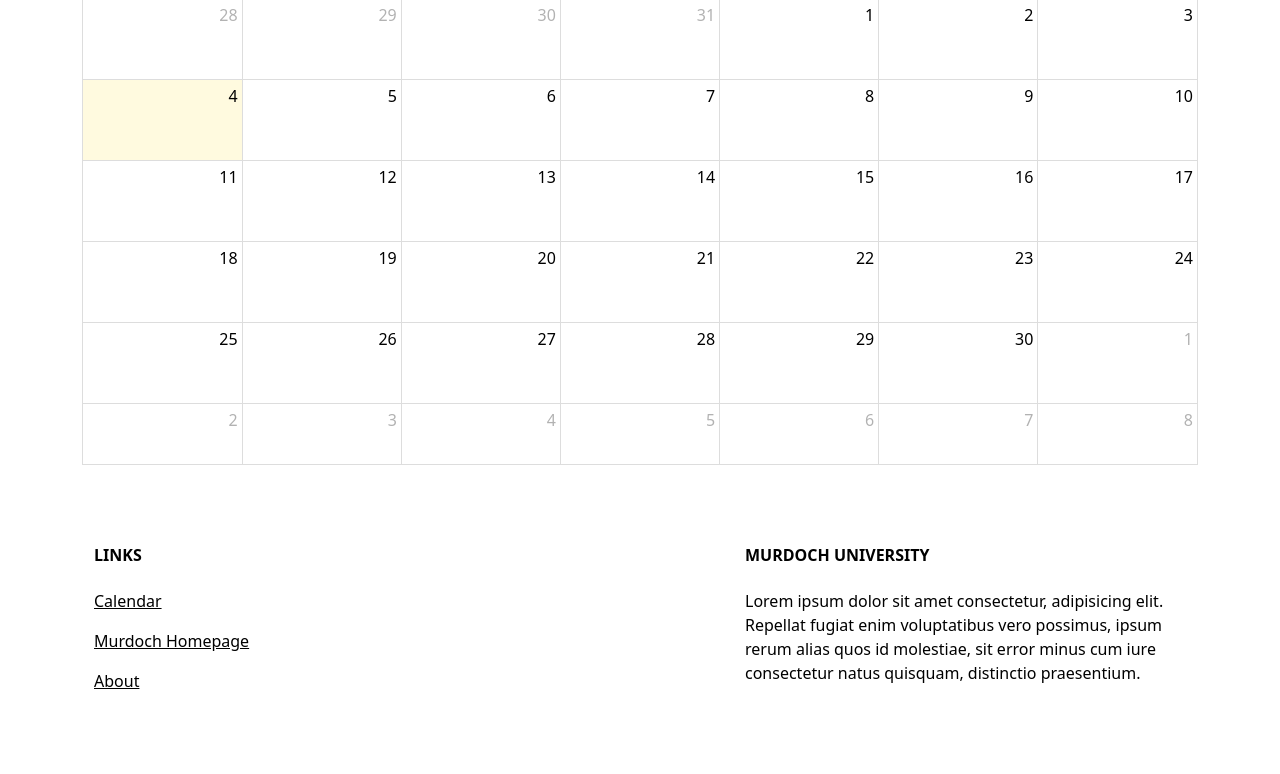
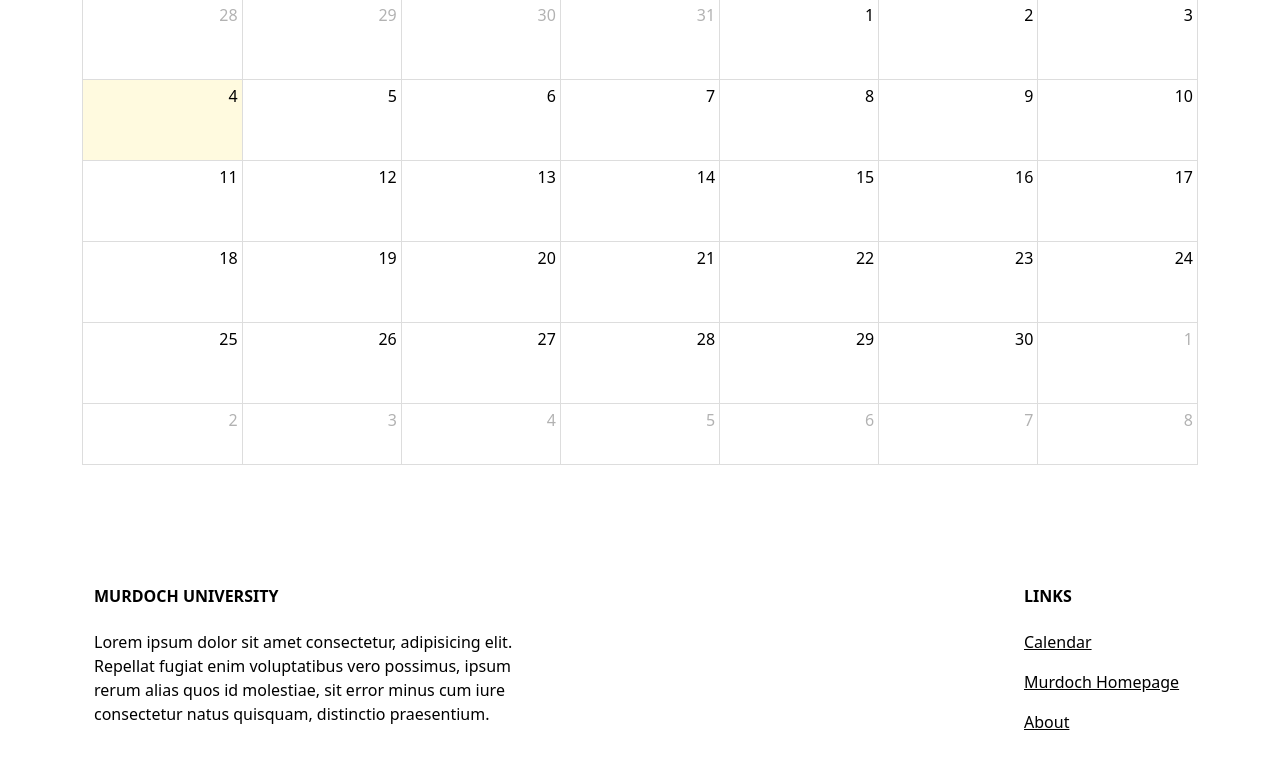
Before and after one commit to Pudding134/MUCal, a PHP site: page /index.php in a window 1280 px wide. Shown: the part 267-1041 px from the top of the page. Before the commit the page ends 956 px from the top, so only its background shows below. Run offline with PHP 8.4, Linux system fonts and the light colour scheme; data that the repository does not hold is empty.

Commit message:
footer styling

```diff
--- a/assets/script.js
+++ b/assets/script.js
@@ -5,6 +5,8 @@ const enableDarkMode = () => {
     document.body.classList.add('dark-theme');
     document.querySelector(".navbar").classList.add('navbar-dark');
     document.querySelector(".navbar").classList.add('bg-dark');
+    document.querySelector(".footer").classList.add('navbar-dark');
+    document.querySelector(".footer").classList.add('bg-dark');
 
     localStorage.setItem('darkMode', 'enabled');
 }
@@ -13,6 +15,8 @@ const disableDarkMode = () => {
     document.body.classList.remove('dark-theme');
     document.querySelector(".navbar").classList.remove('navbar-dark');
     document.querySelector(".navbar").classList.remove('bg-dark');
+    document.querySelector(".footer").classList.remove('navbar-dark');
+    document.querySelector(".footer").classList.remove('bg-dark');
 
     localStorage.setItem('darkMode', null);
 }
--- a/assets/styles.css
+++ b/assets/styles.css
@@ -165,4 +165,10 @@ body
 {
     display: flex;
     justify-content: space-between;
+    flex-wrap: wrap-reverse;
 }
+
+.footer
+{
+    padding-top: 25px;
+}
--- a/footer.php
+++ b/footer.php
@@ -1,8 +1,16 @@
-<footer class=" text-center text-lg-start">
+<footer class="footer text-center text-lg-start">
 
   <section class="container">
     <div class="container">
       <div class="row mt-3">
+        <div class="col-md-5 col-lg-5 col-xl-5 mb-4">
+            <h6 class="text-uppercase fw-bold mb-4">
+                Murdoch University
+            </h6>
+            <p>
+                Lorem ipsum dolor sit amet consectetur, adipisicing elit. Repellat fugiat enim voluptatibus vero possimus, ipsum rerum alias quos id molestiae, sit error minus cum iure consectetur natus quisquam, distinctio praesentium.
+            </p>
+        </div>
         <div class="col-md-2 col-lg-2 col-xl-2 mb-4">
             <h6 class="text-uppercase fw-bold mb-4">
                 Links
@@ -15,14 +23,6 @@
             </p>
             <p>
                 <a href="#" class="text-reset">About</a>
-            </p>
-        </div>
-        <div class="col-md-5 col-lg-5 col-xl-5 mb-4">
-            <h6 class="text-uppercase fw-bold mb-4">
-                Murdoch University
-            </h6>
-            <p>
-                Lorem ipsum dolor sit amet consectetur, adipisicing elit. Repellat fugiat enim voluptatibus vero possimus, ipsum rerum alias quos id molestiae, sit error minus cum iure consectetur natus quisquam, distinctio praesentium.
             </p>
         </div>
       </div>
```
